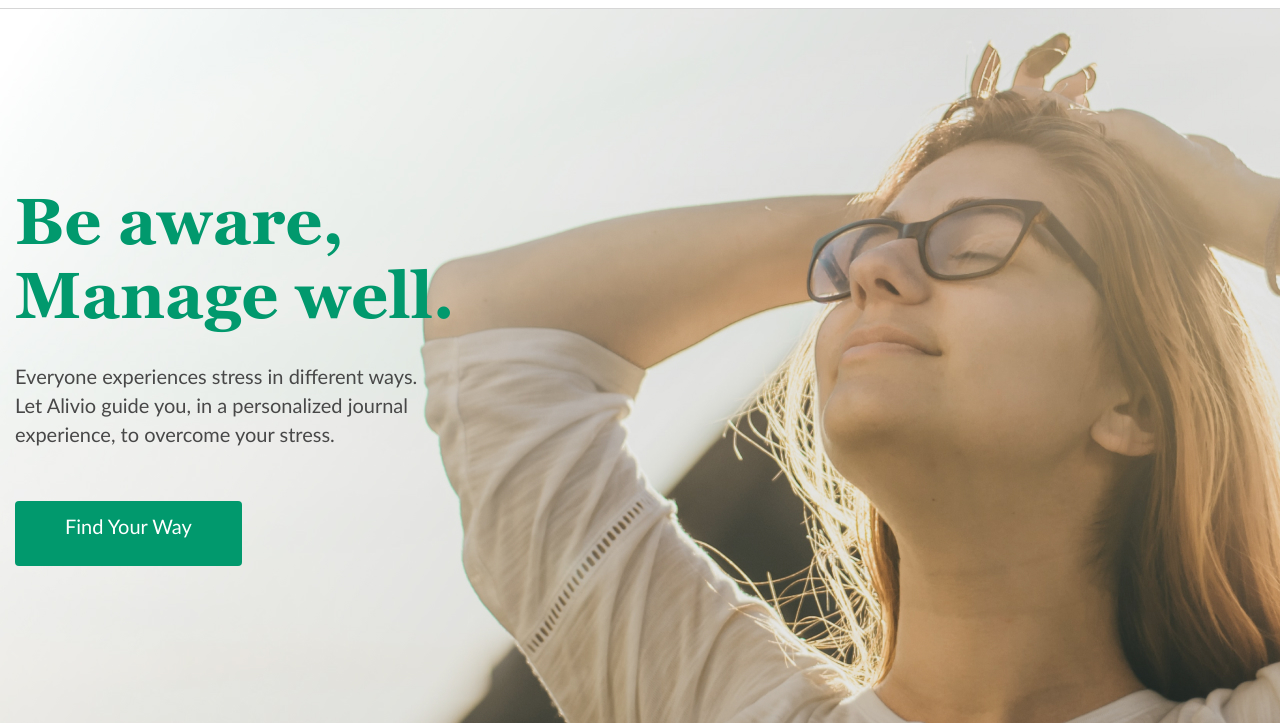
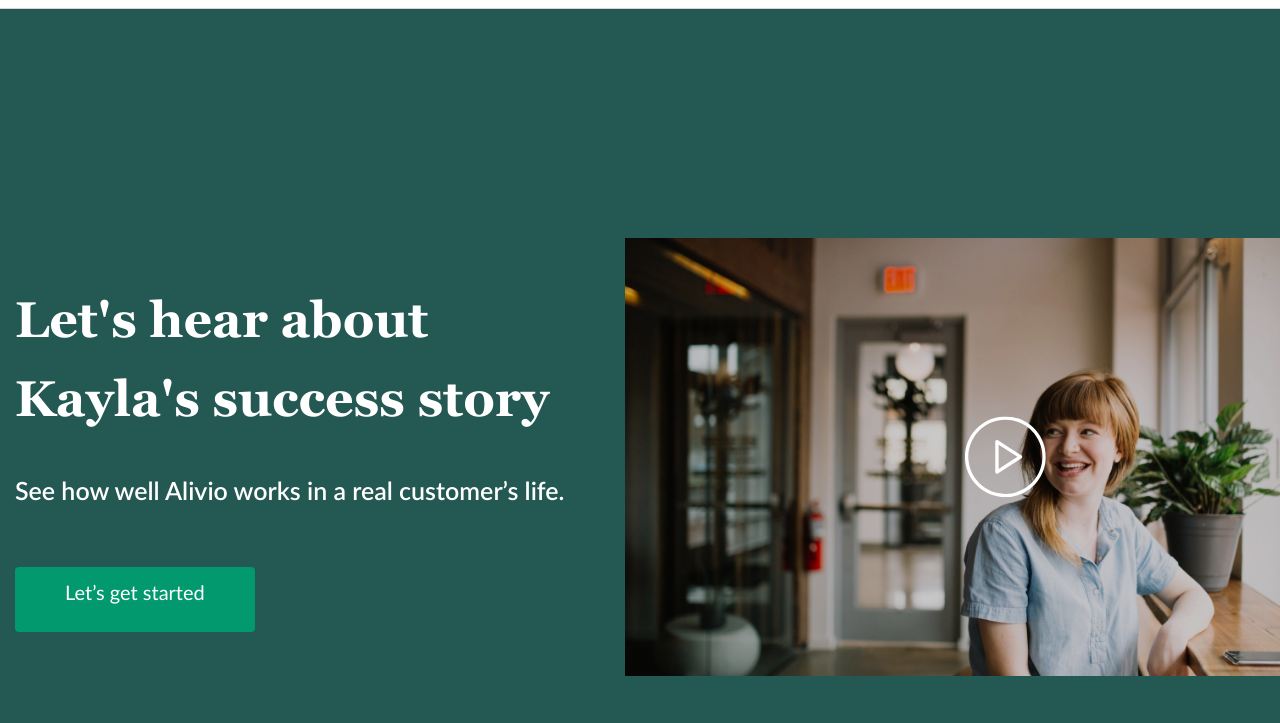
Before and after one commit to gregor-litvinov/SIGMA-JS-Camp-Task-Alivio, a plain HTML site: page index.html in a window 1280 px wide. Shown: the part 77-800 px from the top of the page. Drawn offline with Linux system fonts and the light colour scheme; files whose address does not match are found by name.

Commit message:
section story

```diff
--- a/css/blocks/how-it-works.css
+++ b/css/blocks/how-it-works.css
@@ -97,6 +97,7 @@
 }
 
 .step-img {
+  border-radius: 8px;
 position: absolute;
 left: 0;
 top: 0;
--- /dev/null
+++ b/css/blocks/story.css
@@ -0,0 +1,62 @@
+
+
+.story {
+background-color: #245852;
+padding: 229px 0 176px;
+color: #fff;
+
+
+}
+
+.story-row {
+display: flex;
+align-items: center;
+justify-content: space-between;
+}
+
+.story-content {
+  margin-right: 30px;
+  max-width: 580px;
+}
+
+.story-heading {
+  font-size: 50px;
+  line-height: 157%;
+  font-weight: 700;
+  font-family: "Georgia", serif;
+  margin-bottom: 33px;
+}
+
+.story-text {
+  font-size: 25px;
+  font-weight: 600;
+  line-height: 157%;
+  margin-bottom: 57px;
+
+}
+
+.story-btn {
+
+}
+
+.story-video {
+  max-width: 895px;
+  position: relative;
+
+}
+
+.story-video-btn {
+  position: absolute;
+  left: 50%;
+  top: 50%;
+  transform: translate(-50%, -50%);
+}
+
+.story-video-overlay {
+  position: absolute;
+  left: 0;
+  top: 0;
+  width: 100%;
+  height: 100%;
+  background-color: rgba(0, 0, 0, 0.2);
+}
--- a/index.html
+++ b/index.html
@@ -12,6 +12,7 @@
   <link rel="stylesheet" href="./css//blocks/header.css">
   <link rel="stylesheet" href="./css/blocks/home.css">
   <link rel="stylesheet" href="./css/blocks/how-it-works.css">
+  <link rel="stylesheet" href="./css/blocks/story.css">
   <!--Fonts-->
   <link rel="stylesheet" href="./css//fonts/Georgia/stylesheet.css">
   <link rel="stylesheet" href="./css//fonts/Lato/stylesheet.css">
@@ -41,7 +42,7 @@
     </div>
   </header>
   <main>
-    <section class="home">
+    <section class="home none">
       <div class="container">
         <div class="home-content">
           <h1 class="home-heading">Be aware, Manage well.</h1>
@@ -58,7 +59,7 @@
         <img src="./img/BG.jpg" alt="background-foto">
       </div>
     </section>
-    <section class="how-it-works">
+    <section class="how-it-works none">
       <div class="container">
         <div class="how-it-works-header">
           <div class="how-it-works-header-head">
@@ -111,6 +112,29 @@
         </div>
       </div>
     </section>
+    <section class="story">
+      <div class="container">
+        <div class="story-row">
+          <div class="story-content">
+            <div class="story-heading">Let's hear about Kayla's success story</div>
+            <div class="story-text">
+            <p>See how well Alivio works in a real customer’s life.</p>
+            </div>
+            <div class="story-btn">
+              <a href="#" class="btn btn-big">Let’s get started</a>
+            </div>
+          </div>
+          <div class="story-video">
+            <div class="story-video-overlay">
+              <button class="story-video-btn">
+              <img src="./img/imgStoryVideo/Group 59.svg" alt="play">
+            </button>
+            </div>
+            <img src="./img/imgStoryVideo/Rectangle 8 (1).jpg" alt="video-object">
+          </div>
+        </div>
+      </div>
+    </section>
   </main>
 </body>
 </html>
```
Also changed, not shown: img/imgStoryVideo/Group 59.svg (added), img/imgStoryVideo/Rectangle 8 (1).jpg (added), 2 other files.
